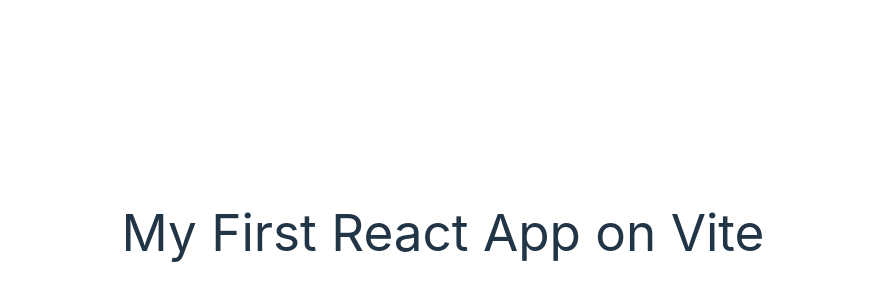
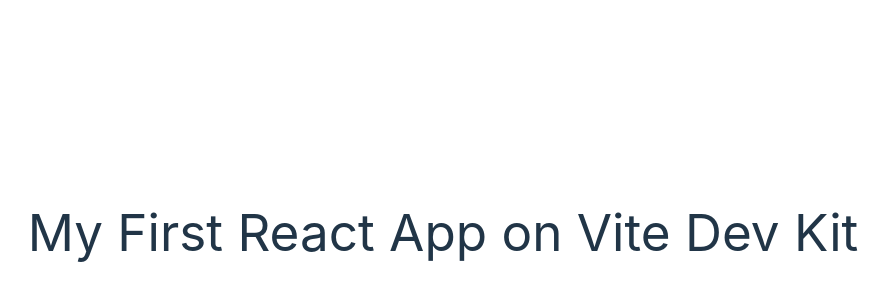
Before and after one commit to Thekit789/My_ReactBlogger, a React (Vite) app: page / in a window 1280 px wide. Shown: the part 168-468 px from the top of the page, without its empty margins (197-1085 px from the left). Built offline with nearby package versions, Linux system fonts and the light colour scheme.

Commit message:
add: first component

```diff
--- a/src/App.jsx
+++ b/src/App.jsx
@@ -6,7 +6,7 @@
 function App() {
   return (
     <section>
-      <h1>My First React App on Vite</h1>
+      <h1>My First React App on Vite Dev Kit</h1>
     </section>
   );
 }
```
